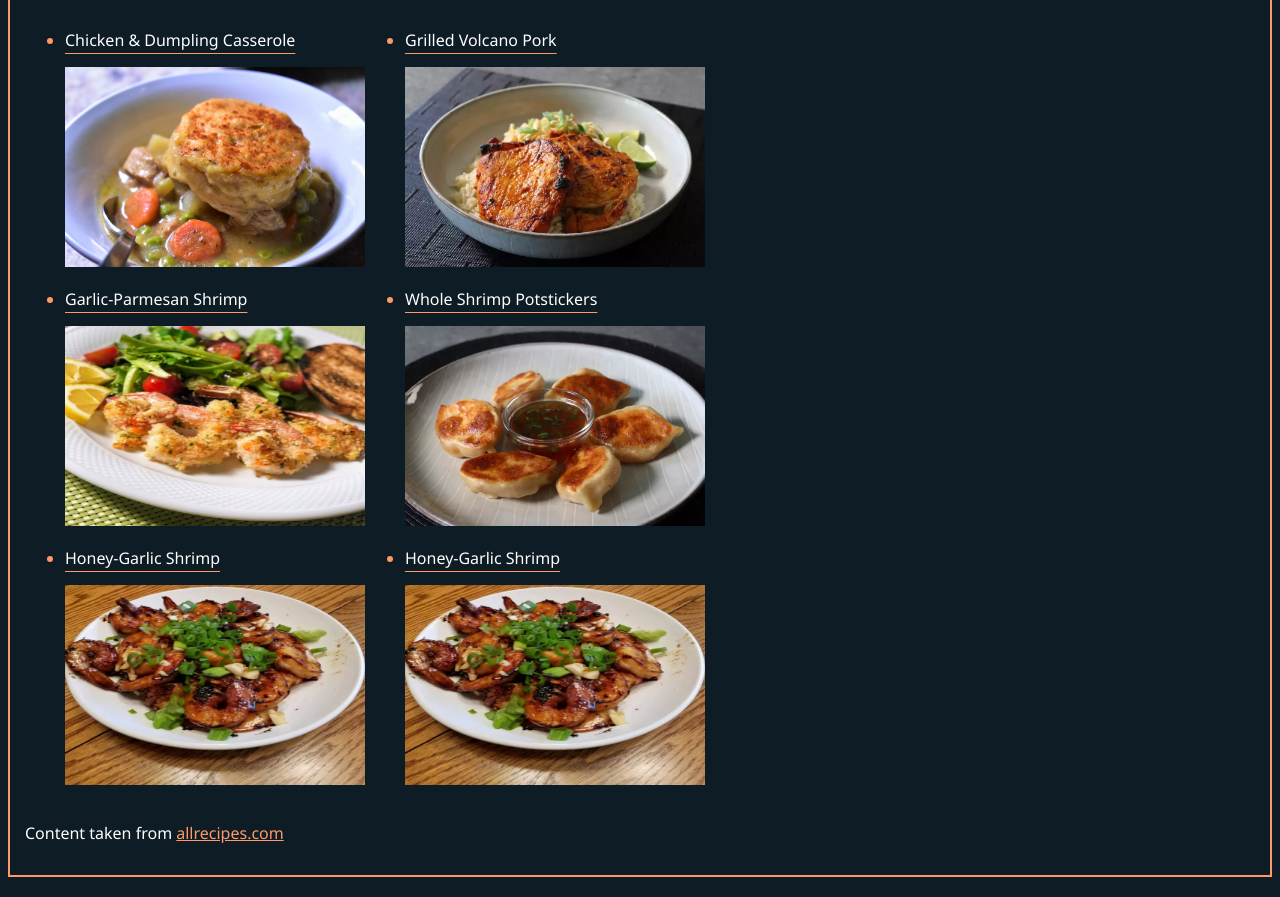
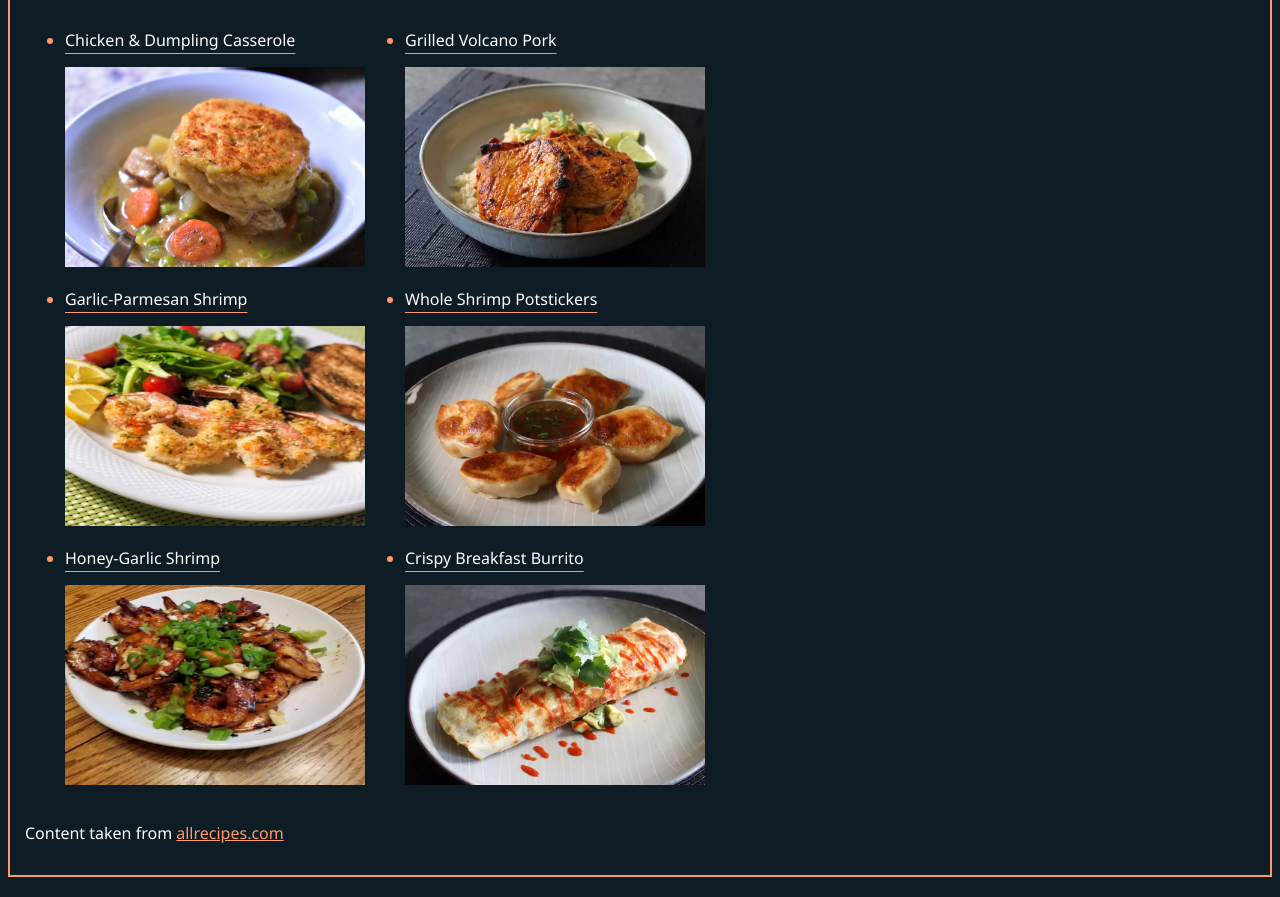
Before and after one commit to Qhucy/odin-recipes, a plain HTML site: page index.html in a window 1280 px wide. Shown: the part 142-1039 px from the top of the page. Drawn offline with Linux system fonts and the light colour scheme.

Commit message:
Add crispy breakfast burrito to the recipe list

```diff
--- a/index.html
+++ b/index.html
@@ -40,8 +40,8 @@
                         <img width="300" height="200" alt="Finished Whole Shrimp Potstickers" title="Finished Whole Shrimp Potstickers" src="recipes/assets/whole-shrimp-potstickers.jpg">
                     </li>
                     <li>
-                        <p><a title="See recipe" href="recipes/honey-garlic-shrimp.html">Honey-Garlic Shrimp</a></p>
-                        <img width="300" height="200" alt="Finished Honey-Garlic Shrimp" title="Finished Honey-Garlic Shrimp" src="recipes/assets/honey-garlic-shrimp.jpg">
+                        <p><a title="See recipe" href="recipes/crispy-breakfast-burrito.html">Crispy Breakfast Burrito</a></p>
+                        <img width="300" height="200" alt="Finished Crispy Breakfast Burrito" title="Finished Crispy Breakfast Burrito" src="recipes/assets/crispy-breakfast-burrito.jpg">
                     </li>
                 </ul>
             </div>
```
